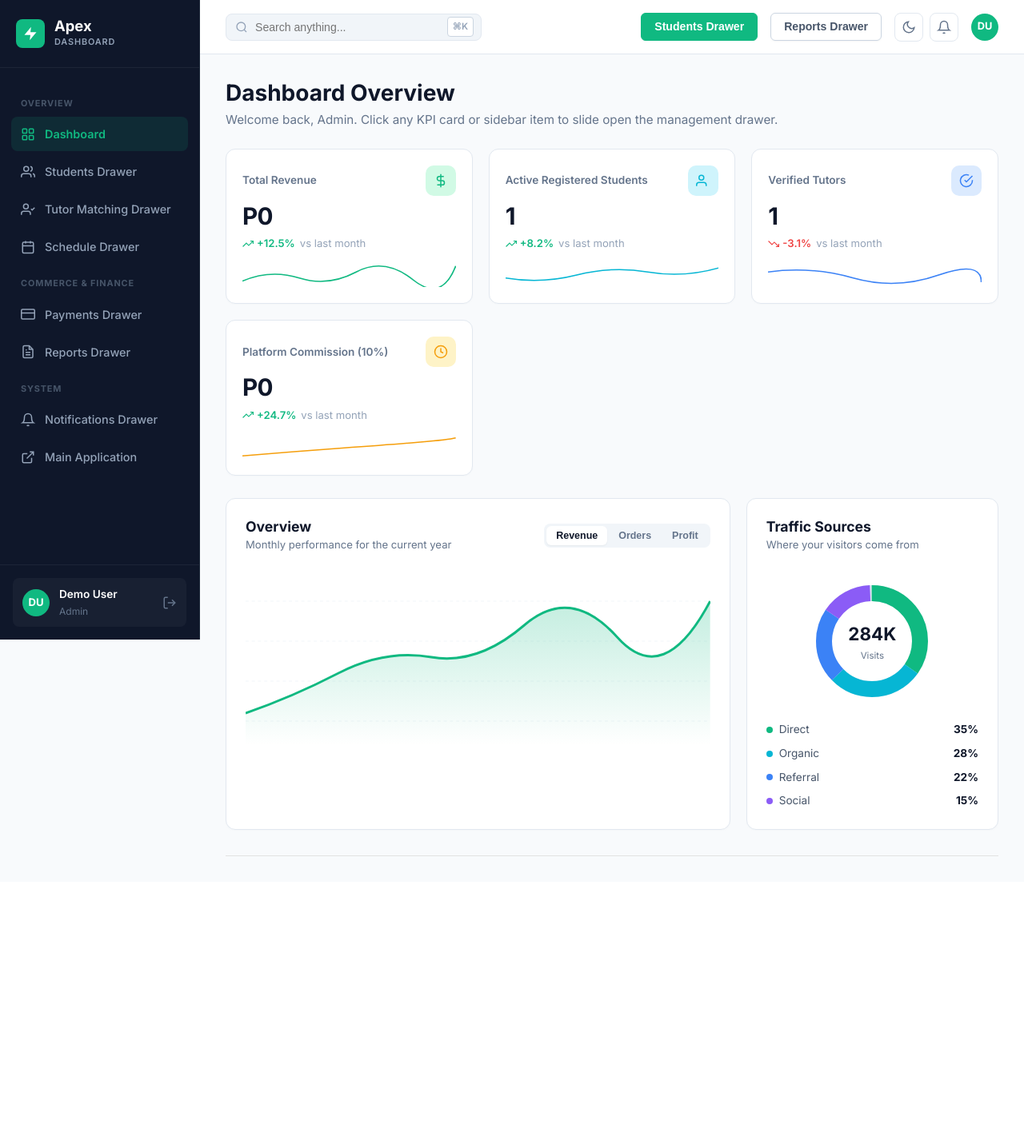
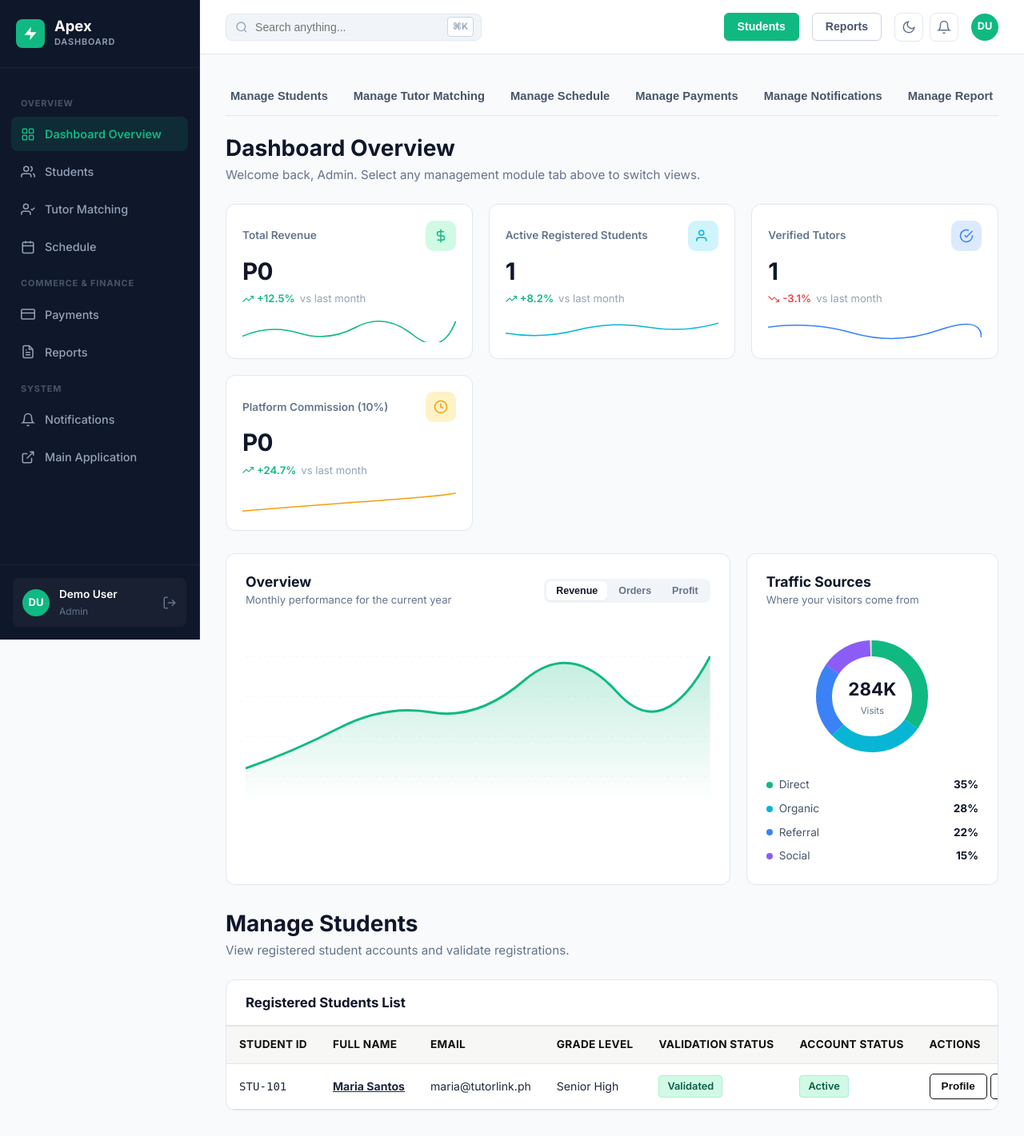
Before and after one commit to NaviOrquina321/W-designs-respo, a PHP site: page /admin.php in a window 1280 px wide. Shown: the whole page at 80% size. Before the commit the page ends 1071 px from the top, so only its background shows below. Run offline with PHP 8.4, Linux system fonts and the light colour scheme; data comes from the database, SQL or seed files in the repository; data that the repository does not hold is empty.

Commit message:
feat: add main page canvas tab bar to admin.php for inline module switching
Co-authored-by: NaviOrquina321 <155148072+NaviOrquina321@users.noreply.github.com>

```diff
--- a/admin.php
+++ b/admin.php
@@ -7,7 +7,7 @@
   <meta charset="UTF-8">
   <meta name="viewport" content="width=device-width, initial-scale=1.0">
   <title>Apex Admin - TutorLink Management</title>
-  <meta name="description" content="TutorLink Administrator Portal with Unified Slide-out Management Drawer with Sub-Tabs.">
+  <meta name="description" content="TutorLink Administrator Portal with Main Page Canvas Tabs for Management Modules.">
   <link rel="stylesheet" href="styles.css">
   <link rel="preconnect" href="https://fonts.googleapis.com">
   <link rel="preconnect" href="https://fonts.gstatic.com" crossorigin>
@@ -32,27 +32,27 @@
         <div class="nav-section-title">OVERVIEW</div>
         <ul class="sidebar-menu">
           <li class="menu-item active" data-admin-nav="dashboard">
-            <a href="javascript:void(0)" class="menu-link" onclick="showDashboardOverview()">
+            <a href="javascript:void(0)" class="menu-link" onclick="switchMainAdminTab('dashboard')">
               <svg class="menu-icon" viewBox="0 0 24 24" fill="none" stroke="currentColor" stroke-width="2"><rect x="3" y="3" width="7" height="7" rx="1"/><rect x="14" y="3" width="7" height="7" rx="1"/><rect x="14" y="14" width="7" height="7" rx="1"/><rect x="3" y="14" width="7" height="7" rx="1"/></svg>
-              <span>Dashboard</span>
+              <span>Dashboard Overview</span>
             </a>
           </li>
           <li class="menu-item" data-admin-nav="students">
-            <a href="javascript:void(0)" class="menu-link" onclick="openAdminDrawerTab('students')">
+            <a href="javascript:void(0)" class="menu-link" onclick="switchMainAdminTab('students')">
               <svg class="menu-icon" viewBox="0 0 24 24" fill="none" stroke="currentColor" stroke-width="2"><path d="M17 21v-2a4 4 0 0 0-4-4H5a4 4 0 0 0-4 4v2"/><circle cx="9" cy="7" r="4"/><path d="M23 21v-2a4 4 0 0 0-3-3.87"/><path d="M16 3.13a4 4 0 0 1 0 7.75"/></svg>
-              <span>Students Drawer</span>
+              <span>Students</span>
             </a>
           </li>
           <li class="menu-item" data-admin-nav="matching">
-            <a href="javascript:void(0)" class="menu-link" onclick="openAdminDrawerTab('matching')">
+            <a href="javascript:void(0)" class="menu-link" onclick="switchMainAdminTab('matching')">
               <svg class="menu-icon" viewBox="0 0 24 24" fill="none" stroke="currentColor" stroke-width="2"><path d="M16 21v-2a4 4 0 0 0-4-4H5a4 4 0 0 0-4 4v2"/><circle cx="8.5" cy="7" r="4"/><polyline points="17 11 19 13 23 9"/></svg>
-              <span>Tutor Matching Drawer</span>
+              <span>Tutor Matching</span>
             </a>
           </li>
           <li class="menu-item" data-admin-nav="schedule">
-            <a href="javascript:void(0)" class="menu-link" onclick="openAdminDrawerTab('schedule')">
+            <a href="javascript:void(0)" class="menu-link" onclick="switchMainAdminTab('schedule')">
               <svg class="menu-icon" viewBox="0 0 24 24" fill="none" stroke="currentColor" stroke-width="2"><rect x="3" y="4" width="18" height="18" rx="2" ry="2"/><line x1="16" y1="2" x2="16" y2="6"/><line x1="8" y1="2" x2="8" y2="6"/><line x1="3" y1="10" x2="21" y2="10"/></svg>
-              <span>Schedule Drawer</span>
+              <span>Schedule</span>
             </a>
           </li>
         </ul>
@@ -60,15 +60,15 @@
         <div class="nav-section-title">COMMERCE & FINANCE</div>
         <ul class="sidebar-menu">
           <li class="menu-item" data-admin-nav="payments">
-            <a href="javascript:void(0)" class="menu-link" onclick="openAdminDrawerTab('payments')">
+            <a href="javascript:void(0)" class="menu-link" onclick="switchMainAdminTab('payments')">
               <svg class="menu-icon" viewBox="0 0 24 24" fill="none" stroke="currentColor" stroke-width="2"><rect x="1" y="4" width="22" height="16" rx="2" ry="2"/><line x1="1" y1="10" x2="23" y2="10"/></svg>
-              <span>Payments Drawer</span>
+              <span>Payments</span>
             </a>
           </li>
           <li class="menu-item" data-admin-nav="reports">
-            <a href="javascript:void(0)" class="menu-link" onclick="openAdminDrawerTab('reports')">
+            <a href="javascript:void(0)" class="menu-link" onclick="switchMainAdminTab('reports')">
               <svg class="menu-icon" viewBox="0 0 24 24" fill="none" stroke="currentColor" stroke-width="2"><path d="M14 2H6a2 2 0 0 0-2 2v16a2 2 0 0 0 2 2h12a2 2 0 0 0 2-2V8z"/><polyline points="14 2 14 8 20 8"/><line x1="16" y1="13" x2="8" y2="13"/><line x1="16" y1="17" x2="8" y2="17"/><polyline points="10 9 9 9 8 9"/></svg>
-              <span>Reports Drawer</span>
+              <span>Reports</span>
             </a>
           </li>
         </ul>
@@ -76,9 +76,9 @@
         <div class="nav-section-title">SYSTEM</div>
         <ul class="sidebar-menu">
           <li class="menu-item" data-admin-nav="notifications">
-            <a href="javascript:void(0)" class="menu-link" onclick="openAdminDrawerTab('notifications')">
+            <a href="javascript:void(0)" class="menu-link" onclick="switchMainAdminTab('notifications')">
               <svg class="menu-icon" viewBox="0 0 24 24" fill="none" stroke="currentColor" stroke-width="2"><path d="M18 8A6 6 0 0 0 6 8c0 7-3 9-3 9h18s-3-2-3-9"/><path d="M13.73 21a2 2 0 0 1-3.46 0"/></svg>
-              <span>Notifications Drawer</span>
+              <span>Notifications</span>
             </a>
           </li>
           <li class="menu-item">
@@ -116,21 +116,21 @@
         </div>
 
         <div class="header-actions">
-          <button class="btn btn-emerald" onclick="openAdminDrawerTab('students')">
+          <button class="btn btn-emerald" onclick="switchMainAdminTab('students')">
             <svg class="btn-icon" viewBox="0 0 24 24" fill="none" stroke="currentColor" stroke-width="2"><path d="M17 21v-2a4 4 0 0 0-4-4H5a4 4 0 0 0-4 4v2"/><circle cx="9" cy="7" r="4"/></svg>
-            Students Drawer
+            Students
           </button>
 
-          <button class="btn btn-outline" id="generate-admin-report-btn" onclick="openAdminDrawerTab('reports')">
+          <button class="btn btn-outline" id="generate-admin-report-btn" onclick="switchMainAdminTab('reports')">
             <svg class="btn-icon" viewBox="0 0 24 24" fill="none" stroke="currentColor" stroke-width="2"><line x1="12" y1="5" x2="12" y2="19"/><line x1="5" y1="12" x2="19" y2="12"/></svg>
-            Reports Drawer
+            Reports
           </button>
 
           <div class="header-icon-group">
             <button class="icon-btn" title="Theme Toggle">
               <svg viewBox="0 0 24 24" fill="none" stroke="currentColor" stroke-width="2"><path d="M21 12.79A9 9 0 1 1 11.21 3 7 7 0 0 0 21 12.79z"/></svg>
             </button>
-            <button class="icon-btn relative" title="Notifications" onclick="openAdminDrawerTab('notifications')">
+            <button class="icon-btn relative" title="Notifications" onclick="switchMainAdminTab('notifications')">
               <svg viewBox="0 0 24 24" fill="none" stroke="currentColor" stroke-width="2"><path d="M18 8A6 6 0 0 0 6 8c0 7-3 9-3 9h18s-3-2-3-9"/><path d="M13.73 21a2 2 0 0 1-3.46 0"/></svg>
               <span class="notification-badge"></span>
             </button>
@@ -143,18 +143,40 @@
       <!-- Dashboard View Content Area -->
       <main class="content-container">
 
-        <!-- Dashboard Overview -->
-        <section id="admin-view-dashboard" class="admin-view active">
+        <!-- MAIN PAGE CANVAS TAB BAR (Exact replica of image.png) -->
+        <div class="main-canvas-tab-bar">
+          <button class="main-tab-btn" data-main-tab="students" onclick="switchMainAdminTab('students')">
+            Manage Students
+          </button>
+          <button class="main-tab-btn" data-main-tab="matching" onclick="switchMainAdminTab('matching')">
+            Manage Tutor Matching
+          </button>
+          <button class="main-tab-btn" data-main-tab="schedule" onclick="switchMainAdminTab('schedule')">
+            Manage Schedule
+          </button>
+          <button class="main-tab-btn" data-main-tab="payments" onclick="switchMainAdminTab('payments')">
+            Manage Payments
+          </button>
+          <button class="main-tab-btn" data-main-tab="notifications" onclick="switchMainAdminTab('notifications')">
+            Manage Notifications
+          </button>
+          <button class="main-tab-btn" data-main-tab="reports" onclick="switchMainAdminTab('reports')">
+            Manage Report
+          </button>
+        </div>
+
+        <!-- Dashboard Overview (Default Page View) -->
+        <div id="main-tab-dashboard-kpis" class="dashboard-kpi-wrapper">
           <div class="dashboard-title-area">
             <div>
               <h1 class="page-title">Dashboard Overview</h1>
-              <p class="page-subtitle">Welcome back, Admin. Click any KPI card or sidebar item to slide open the management drawer.</p>
+              <p class="page-subtitle">Welcome back, Admin. Select any management module tab above to switch views.</p>
             </div>
           </div>
 
           <!-- Apex Style KPI Metric Cards -->
           <div class="apex-kpi-grid">
-            <div class="apex-kpi-card" onclick="openAdminDrawerTab('payments')">
+            <div class="apex-kpi-card" onclick="switchMainAdminTab('payments')">
               <div class="kpi-header">
                 <span class="kpi-label">Total Revenue</span>
                 <div class="kpi-icon-wrapper green-light">
@@ -173,7 +195,7 @@
               </div>
             </div>
 
-            <div class="apex-kpi-card" onclick="openAdminDrawerTab('students')">
+            <div class="apex-kpi-card" onclick="switchMainAdminTab('students')">
               <div class="kpi-header">
                 <span class="kpi-label">Active Registered Students</span>
                 <div class="kpi-icon-wrapper cyan-light">
@@ -192,7 +214,7 @@
               </div>
             </div>
 
-            <div class="apex-kpi-card" onclick="openAdminDrawerTab('matching')">
+            <div class="apex-kpi-card" onclick="switchMainAdminTab('matching')">
               <div class="kpi-header">
                 <span class="kpi-label">Verified Tutors</span>
                 <div class="kpi-icon-wrapper blue-light">
@@ -211,7 +233,7 @@
               </div>
             </div>
 
-            <div class="apex-kpi-card" onclick="openAdminDrawerTab('reports')">
+            <div class="apex-kpi-card" onclick="switchMainAdminTab('reports')">
               <div class="kpi-header">
                 <span class="kpi-label">Platform Commission (10%)</span>
                 <div class="kpi-icon-wrapper amber-light">
@@ -293,52 +315,19 @@
               </div>
             </div>
           </div>
-        </section>
+        </div>
 
-      </main>
-    </div>
-  </div>
+        <!-- MAIN CANVAS CONTENT MODULE VIEWS -->
 
-  <!-- UNIFIED MASTER ADMIN MANAGEMENT DRAWER WITH ALL 6 SUB-TABS -->
-  <div id="admin-master-drawer" class="drawer-backdrop hidden">
-    <div class="drawer-panel drawer-large">
-      <div class="drawer-header">
-        <div class="drawer-header-brand">
-          <svg class="drawer-icon text-emerald" viewBox="0 0 24 24" fill="none" stroke="currentColor" stroke-width="2"><path d="M12 2L2 7l10 5 10-5-10-5zM2 17l10 5 10-5M2 12l10 5 10-5"/></svg>
-          <div>
-            <h2 class="drawer-title" id="admin-drawer-active-title">Manage Students</h2>
-            <p class="drawer-subtitle" id="admin-drawer-active-sub">TutorLink Administrative Management Drawer</p>
+        <!-- MODULE 1: Manage Students -->
+        <div id="main-tab-content-students" class="main-tab-view">
+          <div class="dashboard-title-area">
+            <div>
+              <h1 class="page-title">Manage Students</h1>
+              <p class="page-subtitle">View registered student accounts and validate registrations.</p>
+            </div>
           </div>
-        </div>
-        <button class="drawer-close-btn" onclick="closeAdminMasterDrawer()">&times;</button>
-      </div>
 
-      <!-- Horizontal Tab Bar (Exactly matching image.png) -->
-      <div class="drawer-nav-pills">
-        <button class="drawer-pill-btn active" data-drawer-tab="students" onclick="switchAdminDrawerTab('students')">
-          Manage Students
-        </button>
-        <button class="drawer-pill-btn" data-drawer-tab="matching" onclick="switchAdminDrawerTab('matching')">
-          Manage Tutor Matching
-        </button>
-        <button class="drawer-pill-btn" data-drawer-tab="schedule" onclick="switchAdminDrawerTab('schedule')">
-          Manage Schedule
-        </button>
-        <button class="drawer-pill-btn" data-drawer-tab="payments" onclick="switchAdminDrawerTab('payments')">
-          Manage Payments
-        </button>
-        <button class="drawer-pill-btn" data-drawer-tab="notifications" onclick="switchAdminDrawerTab('notifications')">
-          Manage Notifications
-        </button>
-        <button class="drawer-pill-btn" data-drawer-tab="reports" onclick="switchAdminDrawerTab('reports')">
-          Manage Report
-        </button>
-      </div>
-
-      <div class="drawer-body">
-
-        <!-- TAB CONTENT 1: Manage Students -->
-        <div id="drawer-content-students" class="drawer-tab-content">
           <div class="card-table-wrapper">
             <div class="table-header-title">
               <h3>Registered Students List</h3>
@@ -362,8 +351,15 @@
           </div>
         </div>
 
-        <!-- TAB CONTENT 2: Manage Tutor Matching -->
-        <div id="drawer-content-matching" class="drawer-tab-content hidden">
+        <!-- MODULE 2: Manage Tutor Matching -->
+        <div id="main-tab-content-matching" class="main-tab-view hidden">
+          <div class="dashboard-title-area">
+            <div>
+              <h1 class="page-title">Manage Tutor Matching</h1>
+              <p class="page-subtitle">Review AI matching recommendations and approve tutoring sessions.</p>
+            </div>
+          </div>
+
           <div class="card-table-wrapper">
             <div class="table-header-title">
               <h3>Tutor Match Requests</h3>
@@ -387,8 +383,15 @@
           </div>
         </div>
 
-        <!-- TAB CONTENT 3: Manage Schedule -->
-        <div id="drawer-content-schedule" class="drawer-tab-content hidden">
+        <!-- MODULE 3: Manage Schedule -->
+        <div id="main-tab-content-schedule" class="main-tab-view hidden">
+          <div class="dashboard-title-area">
+            <div>
+              <h1 class="page-title">Manage Schedule</h1>
+              <p class="page-subtitle">Create and modify calendar schedule slots for verified tutors.</p>
+            </div>
+          </div>
+
           <div class="card-table-wrapper margin-bottom">
             <div class="table-header-title">
               <h3>New Schedule Slot</h3>
@@ -432,8 +435,15 @@
           </div>
         </div>
 
-        <!-- TAB CONTENT 4: Manage Payments -->
-        <div id="drawer-content-payments" class="drawer-tab-content hidden">
+        <!-- MODULE 4: Manage Payments -->
+        <div id="main-tab-content-payments" class="main-tab-view hidden">
+          <div class="dashboard-title-area">
+            <div>
+              <h1 class="page-title">Manage Payments & Fees</h1>
+              <p class="page-subtitle">Monitor GCash transactions, payment statuses, and tutor payouts.</p>
+            </div>
+          </div>
+
           <div class="card-table-wrapper">
             <div class="table-header-title">
               <h3>Payment Transactions Log</h3>
@@ -456,8 +466,15 @@
           </div>
         </div>
 
-        <!-- TAB CONTENT 5: Manage Notifications -->
-        <div id="drawer-content-notifications" class="drawer-tab-content hidden">
+        <!-- MODULE 5: Manage Notifications -->
+        <div id="main-tab-content-notifications" class="main-tab-view hidden">
+          <div class="dashboard-title-area">
+            <div>
+              <h1 class="page-title">Manage Notifications</h1>
+              <p class="page-subtitle">Send system broadcasts and view notification history log.</p>
+            </div>
+          </div>
+
           <div class="card-table-wrapper margin-bottom" style="padding: 20px;">
             <h3 class="margin-bottom">Send Broadcast Notification</h3>
             <div class="form-group margin-bottom">
@@ -485,8 +502,16 @@
           </div>
         </div>
 
-        <!-- TAB CONTENT 6: Manage Report -->
-        <div id="drawer-content-reports" class="drawer-tab-content hidden">
+        <!-- MODULE 6: Manage Report -->
+        <div id="main-tab-content-reports" class="main-tab-view hidden">
+          <div class="dashboard-title-area">
+            <div>
+              <h1 class="page-title">Manage Reports</h1>
+              <p class="page-subtitle">View completed tutoring sessions and print activity summaries.</p>
+            </div>
+            <button class="btn btn-emerald" onclick="window.print()">Print Activity Summary</button>
+          </div>
+
           <div class="card-table-wrapper">
             <div class="table-header-title">
               <h3>Completed Tutoring Sessions</h3>
@@ -510,11 +535,7 @@
           </div>
         </div>
 
-      </div>
-
-      <div class="drawer-footer">
-        <button class="btn btn-outline" onclick="closeAdminMasterDrawer()">Close Drawer</button>
-      </div>
+      </main>
     </div>
   </div>
 
@@ -522,62 +543,33 @@
 
   <script src="app.js"></script>
   <script>
-    const tabTitles = {
-      students: { title: 'Manage Students', sub: 'View student accounts and validate registrations' },
-      matching: { title: 'Manage Tutor Matching', sub: 'Review AI matching recommendations and approve sessions' },
-      schedule: { title: 'Manage Schedule', sub: 'Create and modify calendar schedule slots' },
-      payments: { title: 'Manage Payments', sub: 'GCash transactions, payment status, and payouts' },
-      notifications: { title: 'Manage Notifications', sub: 'Send system broadcasts and view notification history' },
-      reports: { title: 'Manage Report', sub: 'View completed tutoring sessions and generate system summaries' }
-    };
+    function switchMainAdminTab(tabName) {
+      // If clicking 'dashboard', show KPIs and hide all module views
+      if (tabName === 'dashboard') {
+        document.getElementById('main-tab-dashboard-kpis').classList.remove('hidden');
+        document.querySelectorAll('.main-tab-view').forEach(v => v.classList.add('hidden'));
+        document.querySelectorAll('.main-tab-btn').forEach(btn => btn.classList.remove('active'));
+      } else {
+        // Hide KPI dashboard overview and show specific tab content
+        document.getElementById('main-tab-dashboard-kpis').classList.add('hidden');
+        document.querySelectorAll('.main-tab-view').forEach(v => v.classList.add('hidden'));
 
-    function openAdminDrawerTab(tabName) {
-      const drawer = document.getElementById('admin-master-drawer');
-      if (drawer) drawer.classList.remove('hidden');
-      switchAdminDrawerTab(tabName);
-    }
+        const activeView = document.getElementById(`main-tab-content-${tabName}`);
+        if (activeView) activeView.classList.remove('hidden');
 
-    function switchAdminDrawerTab(tabName) {
-      // Hide all drawer tab contents
-      document.querySelectorAll('.drawer-tab-content').forEach(c => c.classList.add('hidden'));
+        // Update active main canvas tab button styling
+        document.querySelectorAll('.main-tab-btn').forEach(btn => {
+          btn.classList.remove('active');
+          if (btn.getAttribute('data-main-tab') === tabName) {
+            btn.classList.add('active');
+          }
+        });
+      }
 
-      // Show requested tab content
-      const activeContent = document.getElementById(`drawer-content-${tabName}`);
-      if (activeContent) activeContent.classList.remove('hidden');
-
-      // Update active pill styling
-      document.querySelectorAll('.drawer-pill-btn').forEach(btn => {
-        btn.classList.remove('active');
-        if (btn.getAttribute('data-drawer-tab') === tabName) {
-          btn.classList.add('active');
-        }
-      });
-
-      // Update active sidebar link styling
+      // Sync active state on sidebar navigation
       document.querySelectorAll('.sidebar-menu .menu-item').forEach(item => {
         item.classList.remove('active');
         if (item.getAttribute('data-admin-nav') === tabName) {
-          item.classList.add('active');
-        }
-      });
-
-      // Update drawer title and subtitle
-      if (tabTitles[tabName]) {
-        document.getElementById('admin-drawer-active-title').innerText = tabTitles[tabName].title;
-        document.getElementById('admin-drawer-active-sub').innerText = tabTitles[tabName].sub;
-      }
-    }
-
-    function closeAdminMasterDrawer() {
-      const drawer = document.getElementById('admin-master-drawer');
-      if (drawer) drawer.classList.add('hidden');
-    }
-
-    function showDashboardOverview() {
-      closeAdminMasterDrawer();
-      document.querySelectorAll('.sidebar-menu .menu-item').forEach(item => {
-        item.classList.remove('active');
-        if (item.getAttribute('data-admin-nav') === 'dashboard') {
           item.classList.add('active');
         }
       });
--- a/styles.css
+++ b/styles.css
@@ -167,6 +167,54 @@ nav.wrap {
 /* Admin Inline Views Toggle */
 .admin-view { display: block; width: 100%; }
 .admin-view.hidden { display: none !important; }
+
+/* Main Canvas Tab Bar (Matching image.png) */
+.main-canvas-tab-bar {
+  display: flex;
+  gap: 28px;
+  padding: 0 4px;
+  margin-bottom: 24px;
+  background: transparent;
+  border-bottom: 1px solid #e2e8f0;
+  overflow-x: auto;
+  scrollbar-width: thin;
+  white-space: nowrap;
+}
+
+.main-tab-btn {
+  background: transparent;
+  border: none;
+  border-bottom: 2px solid transparent;
+  color: #475569;
+  padding: 12px 2px 14px 2px;
+  font-size: 0.92rem;
+  font-weight: 700;
+  cursor: pointer;
+  white-space: nowrap;
+  transition: all 0.15s ease;
+}
+
+.main-tab-btn:hover {
+  color: #0f172a;
+}
+
+.main-tab-btn.active {
+  color: #0f172a;
+  border-bottom-color: #0f172a;
+}
+
+.main-tab-view {
+  display: block;
+  width: 100%;
+}
+
+.main-tab-view.hidden {
+  display: none !important;
+}
+
+.dashboard-kpi-wrapper.hidden {
+  display: none !important;
+}
 
 /* Tab Bar Navigation (Admin, Tutor & Auth Tabs) */
 .admin-tab-bar, .auth-tab-bar {
```
Also changed, not shown: 1 other file.
